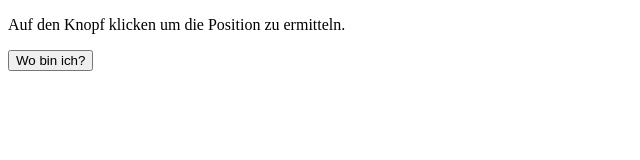
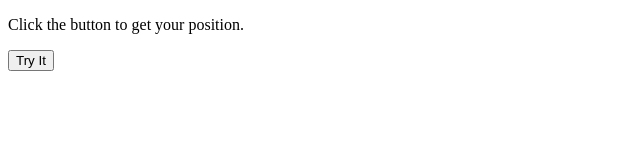
Before and after one commit to empeiria/gps-koordinaten, a plain HTML site: page index.html in a window 1280 px wide. Shown: the whole page, without its empty margins (0-640 px from the left). Drawn offline with Linux system fonts and the light colour scheme.

Commit message:
Update index.html

```diff
--- a/index.html
+++ b/index.html
@@ -2,9 +2,9 @@
 <html>
 <body>
 
-<p id="demo">Auf den Knopf klicken um die  Position zu ermitteln.</p>
+<p id="demo">Click the button to get your position.</p>
 
-<button onclick="getLocation()">Wo bin ich?</button>
+<button onclick="getLocation()">Try It</button>
 
 <div id="mapholder"></div>
 
@@ -15,7 +15,7 @@ function getLocation() {
     if (navigator.geolocation) {
         navigator.geolocation.getCurrentPosition(showPosition, showError);
     } else {
-        x.innerHTML = "Geolocation wird von deinem browser nicht unterstützt.";
+        x.innerHTML = "Geolocation is not supported by this browser.";
     }
 }
 
```
